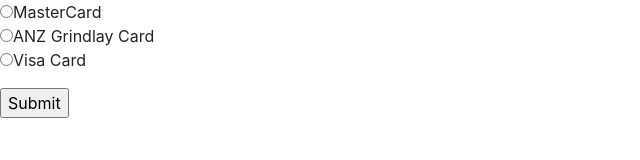
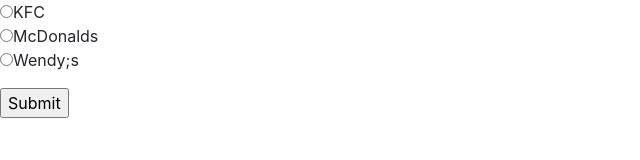
Before and after one commit to ratnaandrea/ratnaandrea.github.io, a plain HTML site: page myform.html in a window 1280 px wide. Shown: the whole page, without its empty margins (0-640 px from the left). Drawn offline with nearby package versions, Linux system fonts and the light colour scheme.

Commit message:
Update myform.html

```diff
--- a/myform.html
+++ b/myform.html
@@ -44,10 +44,9 @@
 
 <body>
     <form>
-        <input type="radio" name="paymode" class="infobox" value="MasterCard">MasterCard <br>
-        <input type="radio" name="paymode" class="infobox" value="ANZ Grindlay Card">ANZ Grindlay
-        Card<br>
-        <input type="radio" name="paymode" class="infobox" value="Visa Card">Visa Card<br>
+        <input type="radio" name="paymode" class="infobox" value="KDC">KFC <br>
+        <input type="radio" name="paymode" class="infobox" value="McDonalds">McDonalds<br>
+        <input type="radio" name="paymode" class="infobox" value="Wedny's">Wendy;s<br>
         <p class="error">Select at least one Option </p>
         <p class="result"></p>
         <input class="submit" type="submit" value="Submit">
```
